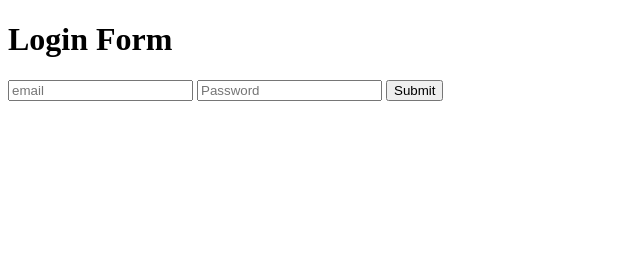
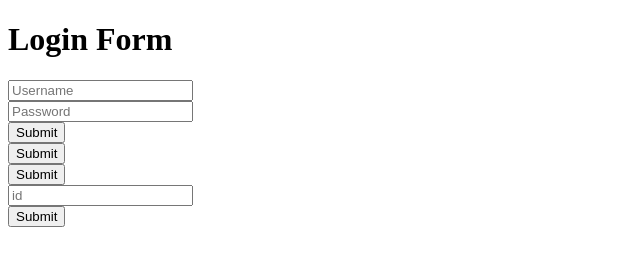
Before and after one commit to Surajkakade/UserComments_NodeExpJS, a website: page login.html in a window 1280 px wide. Shown: the whole page, without its empty margins (0-640 px from the left). Drawn offline with Linux system fonts and the light colour scheme.

Commit message:
Update login.html

```diff
--- a/login.html
+++ b/login.html
@@ -4,11 +4,24 @@
 	<body>
 		<div class="login-form">
 			<h1>Login Form</h1>
-			<form action="getUserLogin.js" method="POST">
-				<input type="text" name="email"  id="email" placeholder="email" required>
-				<input type="password" name="password" id="password" placeholder="Password" required>
-				<input type="submit">
+			<form action="auth" method="POST">
+				<input type="text" name="username" placeholder="Username" required><br>
+				<input type="password" name="password" placeholder="Password" required><br>
+				<input type="submit" name="login" placeholder="login" id="getUserLogin" onclick="getUserLogin.js"> <br>
+
+				<input type="submit" name="Sign up" placeholder="Sign up" id="createUSer" onclick="createUser.js"><br>
+
+				<input type="submit" name="Show users" placeholder="Show users" id="getUsers" onclick="index.js"> <br>
+
+
+				<input type="text" name="id" placeholder="id" ><br>
+
+				<input type="submit" name="Get comments" placeholder="getUcomment" id="getUcomment" onclick="index.js">
+
+
 			</form>
+
+
 		</div>
 	</body>
 </html>
```
